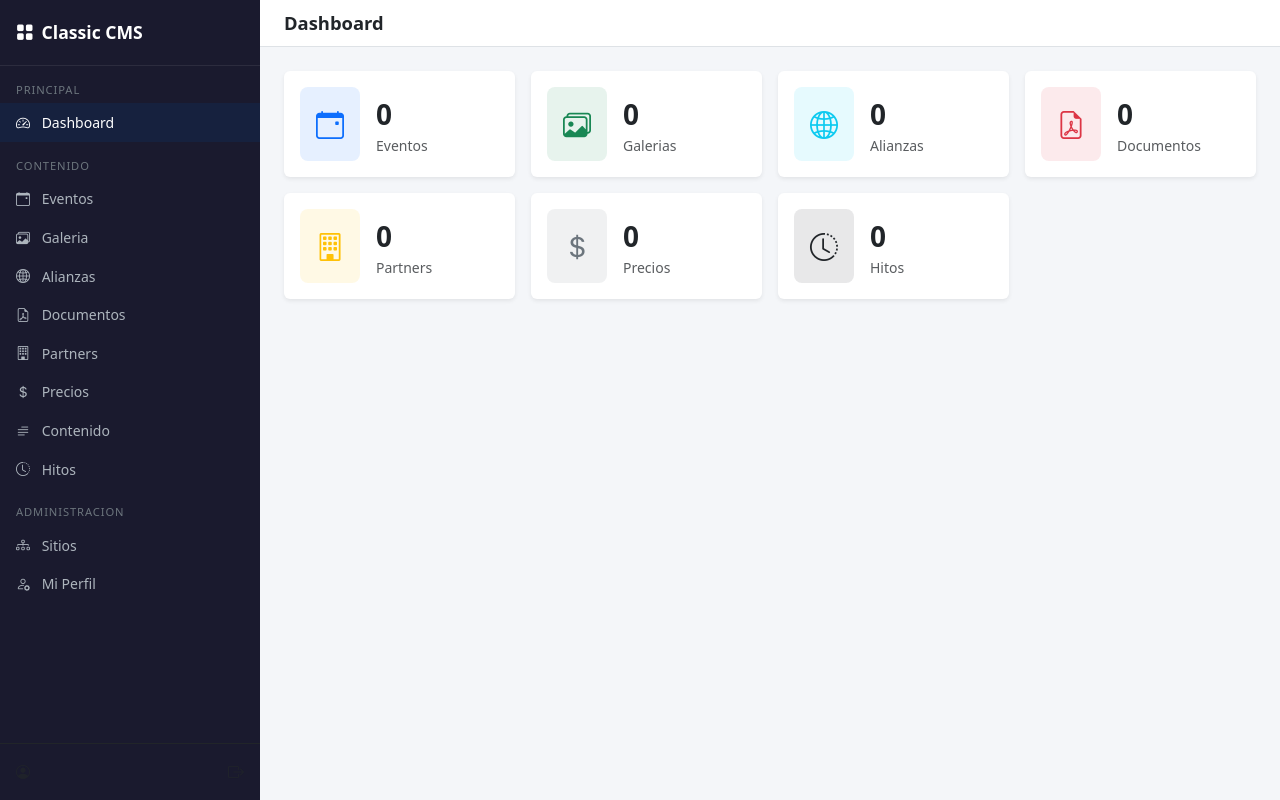
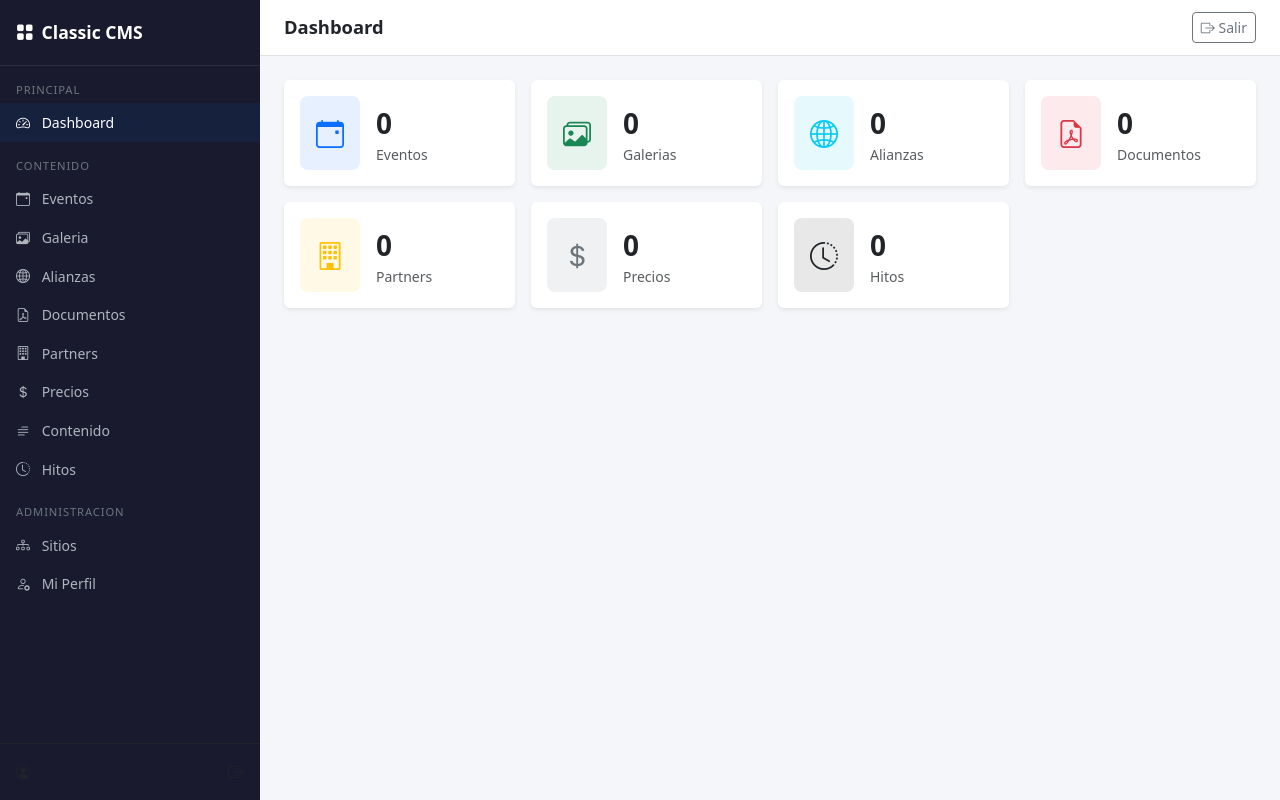
Before and after one commit to TheSpawn/classic.cl, a CodeIgniter 4 app: the page made by app/Views/admin/dashboard.php in a window 1280 px wide. Run offline with PHP 8.4 and a stand-in for CodeIgniter, Linux system fonts and the light colour scheme; the template is opened without the code that fills it, so the values that code supplies are empty; some libraries are stand-ins or nearby versions.

Commit message:
Add visible logout button in topbar
Co-Authored-By: Claude Opus 4.6 (1M context) <noreply@anthropic.com>

```diff
--- a/app/Views/plantillas/admin.php
+++ b/app/Views/plantillas/admin.php
@@ -212,11 +212,16 @@
             </button>
             <h1><?= $tituloPagina ?? 'Dashboard' ?></h1>
         </div>
-        <?php if ($sitioActivo): ?>
-        <span class="badge" style="background:<?= esc($sitioActivo['sit_color_primario']) ?>">
-            <?= esc($sitioActivo['sit_nombre']) ?>
-        </span>
-        <?php endif; ?>
+        <div class="d-flex align-items-center gap-3">
+            <?php if ($sitioActivo): ?>
+            <span class="badge" style="background:<?= esc($sitioActivo['sit_color_primario']) ?>">
+                <?= esc($sitioActivo['sit_nombre']) ?>
+            </span>
+            <?php endif; ?>
+            <a href="/logout" class="btn btn-sm btn-outline-secondary" title="Cerrar sesion">
+                <i class="bi bi-box-arrow-right"></i> Salir
+            </a>
+        </div>
     </div>
 
     <div class="content-wrapper">
```
